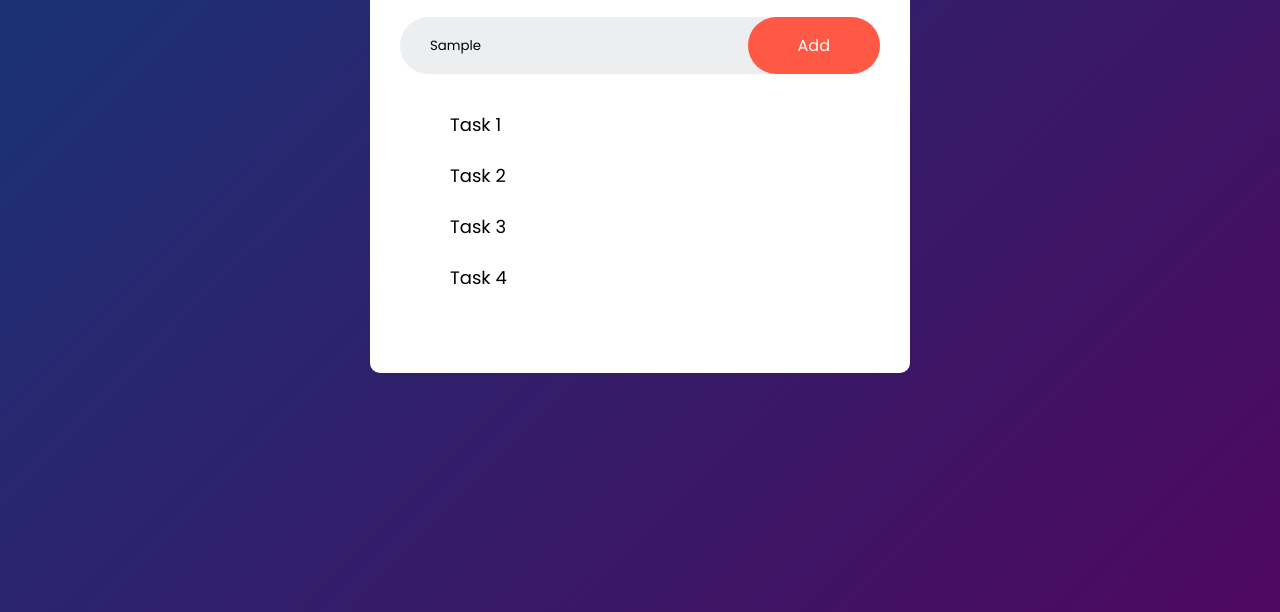
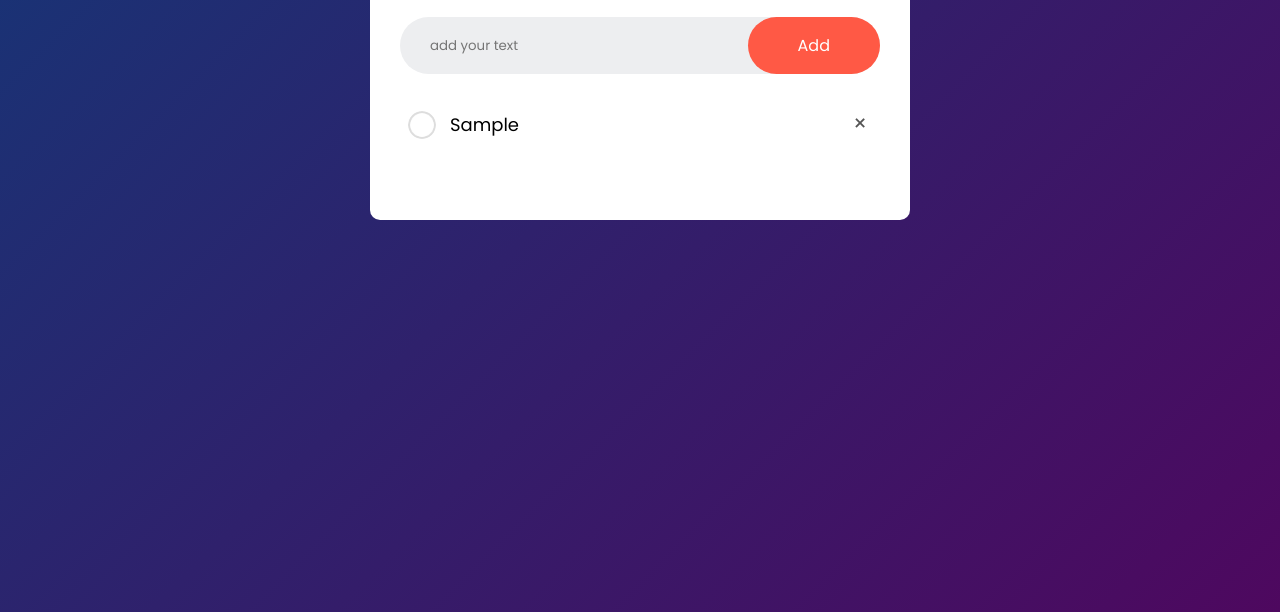
Before and after one commit to kulveercode/To-do-list, a plain HTML site: page index.html in a window 1280 px wide. Both pictures are taken after typing "Sample" into the empty fields and a click on the button "Add". Shown: the part 188-800 px from the top of the page. Drawn offline with Linux system fonts and the light colour scheme.

Commit message:
final commit

```diff
--- a/index.html
+++ b/index.html
@@ -12,16 +12,17 @@
             <h2>To-Do List <img src="/images/icon.png"></h2>
             <div class="row">
                 <input type="text" id="input-box" placeholder="add your text">
-                <button>Add</button>
+                <button onclick="addTask()">Add</button>
             </div>
             <ul id="list-container">
-                <li>Task 1</li>
+                <!-- <li class="checked">Task 1</li>
                 <li>Task 2</li>
                 <li>Task 3</li>
-                <li>Task 4</li>
+                <li>Task 4</li> -->
             </ul>
         </div>
     </div>
 
+    <script src="script.js"></script>
 </body>
 </html>
--- /dev/null
+++ b/script.js
@@ -0,0 +1,38 @@
+const inputBox = document.getElementById("input-box");
+const listContainer = document.getElementById("list-container");
+
+function addTask(){
+    if(inputBox.value === ''){
+        alert("You must Write Something!");
+    }
+    else{
+        let li = document.createElement("li");
+        li.innerHTML = inputBox.value;
+        listContainer.appendChild(li);
+
+        let span = document.createElement("span");
+        span.innerHTML = "\u00d7";
+        li.appendChild(span);
+    }
+    inputBox.value = "";
+    saveData();
+}
+
+listContainer.addEventListener("click", function(e){
+    if(e.target.tagName === "LI"){
+        e.target.classList.toggle("checked");
+        saveData();
+    }
+    else if (e.target.tagName === "SPAN"){
+        e.target.parentElement.remove();
+        saveData();
+    }
+}, false);
+
+function saveData(){
+    localStorage.setItem("data", listContainer.innerHTML);
+}
+function showTask(){
+    listContainer.innerHTML = localStorage.getItem("data");
+}
+showTask();
--- a/style.css
+++ b/style.css
@@ -63,4 +63,39 @@ ul li {
     padding: 12px 8px 12px 50px;
     user-select: none;
     cursor: pointer;
+    position: relative;
 }
+ul li::before {
+    content: '';
+    position: absolute;
+    width: 28px;
+    height: 28px;
+    border-radius: 50%;
+    background-image: url(/images/unchecked.png);
+    background-size: cover;
+    background-position: center;
+    left: 8px;
+    top: 12px;
+}
+ul li.checked {
+    color: #555;
+    text-decoration: line-through;
+}
+ul li.checked::before {
+    background-image: url(/images/checked.png);
+}
+ul li span {
+    position: absolute;
+    right: 0;
+    top: 5px;
+    width: 40px;
+    height: 40px;
+    font-size: 22px;
+    color: #555;
+    text-align: center;
+    line-height: 40px;
+    border-radius: 50%;
+}
+ul li span:hover {
+    background: #edeef0;
+}
```
